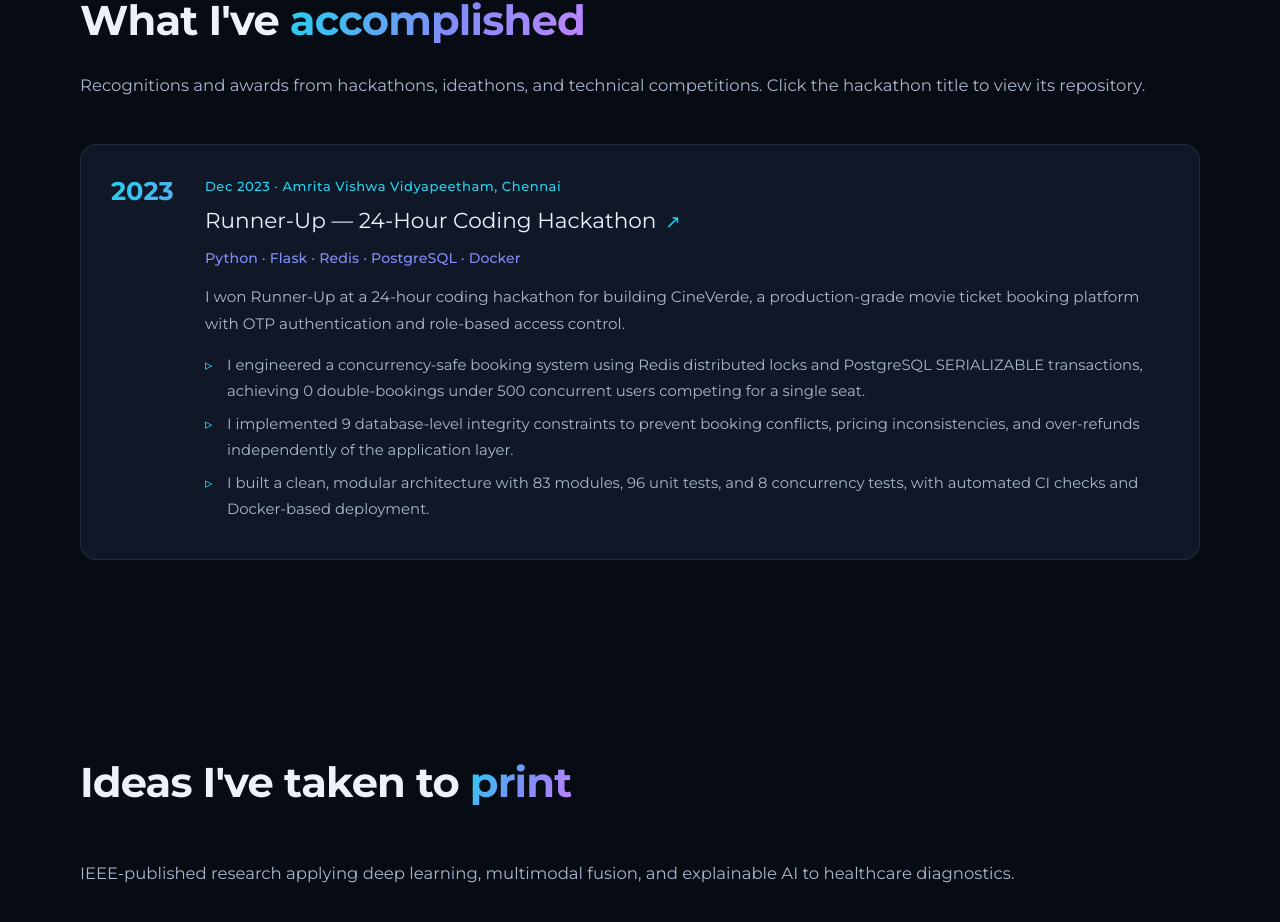
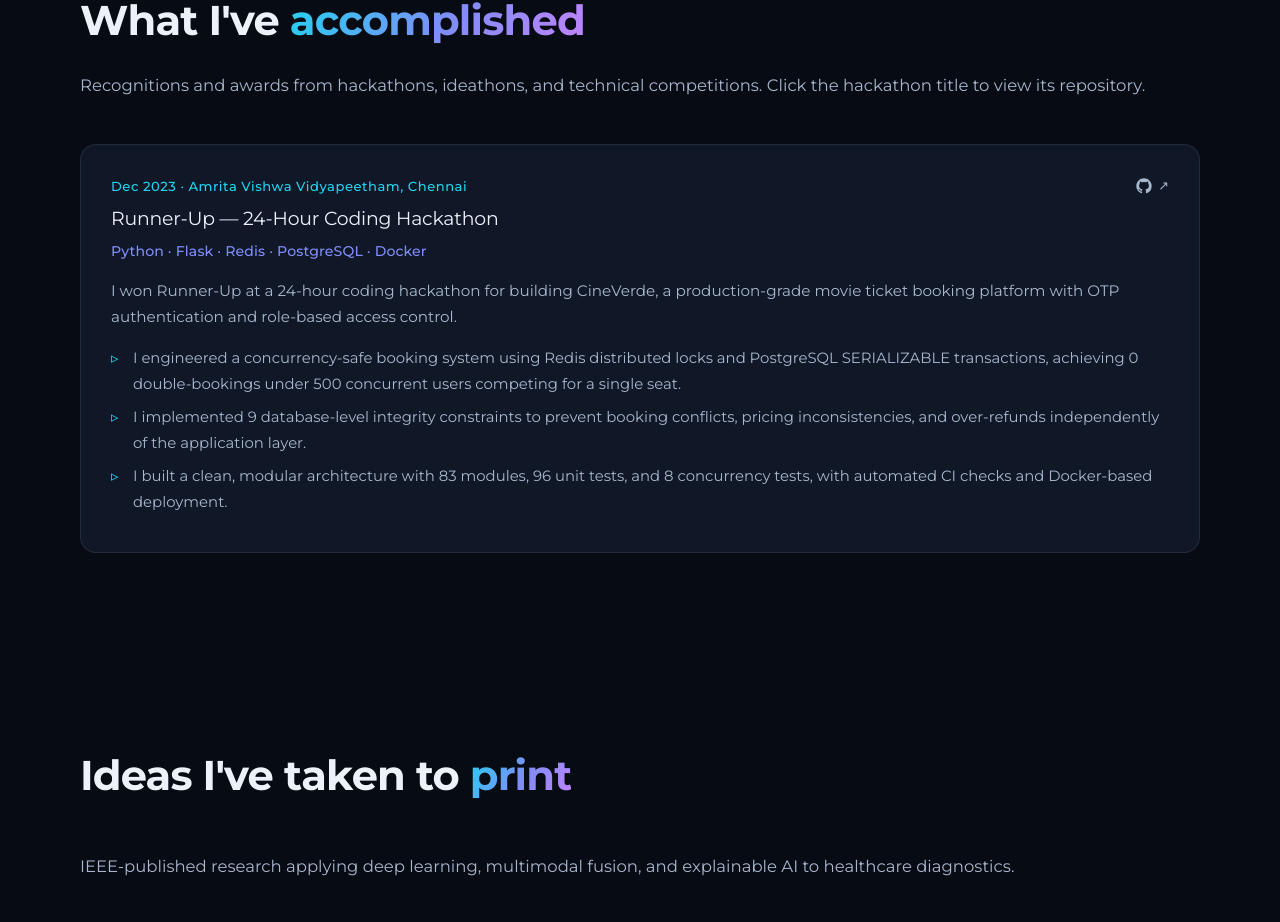
Before and after one commit to sarveshvaran-senthilkumar/portfolio-template, a React (Vite) app in the folder react-app/: page / in a window 1280 px wide. Shown: the part 5492-6414 px from the top of the page. Built offline with nearby package versions, Linux system fonts and the light colour scheme.

Commit message:
style: change achievements card style to exactly match project card layout

```diff
--- a/react-app/src/components/sections/Achievements.jsx
+++ b/react-app/src/components/sections/Achievements.jsx
@@ -5,6 +5,7 @@ import { Card } from "../ui/Card";
 import { SectionHeading } from "../ui/SectionHeading";
 import { StackLine } from "../ui/StackLine";
 import { FeatureList } from "../ui/FeatureList";
+import { GitHubIcon } from "../ui/Icons";
 
 export function Achievements() {
   return (
@@ -14,31 +15,32 @@ export function Achievements() {
         <div className="grid gap-[26px]">
           {ACHIEVEMENTS.items.map((item) => {
             const cardContent = (
-              <Card tilt className="h-full flex flex-col md:grid md:grid-cols-[auto_1fr] gap-6 text-left">
-                <div className="font-display font-bold text-[1.6rem] gradient-text leading-tight shrink-0 md:w-[70px]">
-                  {item.year}
-                </div>
-                <div>
-                  <span className="font-body font-medium text-[0.82rem] text-accent tracking-[0.04em] block mb-1">
+              <Card tilt>
+                <div className="flex items-start justify-between gap-3 flex-wrap">
+                  <span className="font-body font-medium text-[0.82rem] text-accent tracking-[0.04em]">
                     {item.meta}
                   </span>
-                  <h3 className="font-display text-[1.35rem] mb-1.5 transition-colors duration-200 group-hover/card:text-accent">
-                    {item.title}
                   {item.repo && (
-                      <span className="inline-block text-[0.85em] text-accent ml-1 transition-transform duration-200 group-hover/card:translate-x-0.5 group-hover/card:-translate-y-0.5">
-                        &nbsp;↗
+                    <span className="inline-flex items-center gap-1.5 text-[0.8rem] text-muted transition-colors duration-200 group-hover/card:text-accent">
+                      <GitHubIcon className="w-4 h-4" />
+                      <span className="transition-transform duration-200 group-hover/card:translate-x-0.5 group-hover/card:-translate-y-0.5">
+                        ↗
+                      </span>
                     </span>
                   )}
+                </div>
+
+                <h3 className="font-display text-[1.18rem] mt-1 mb-1 tracking-[-0.01em] transition-colors duration-200 group-hover/card:text-accent text-left">
+                  {item.title}
                 </h3>
                 <StackLine>{item.stack}</StackLine>
                 <p
-                    className="text-muted text-[0.95rem] mb-3.5 [&_strong]:text-text [&_strong]:font-semibold"
+                  className="text-muted text-[0.95rem] mb-3.5 [&_strong]:text-text [&_strong]:font-semibold text-left"
                   dangerouslySetInnerHTML={{ __html: item.lead }}
                 />
                 {item.points && item.points.length > 0 && (
                   <FeatureList items={item.points} className="[&_li]:text-[0.93rem]" />
                 )}
-                </div>
               </Card>
             );
 
```
Also changed, not shown: 1 other file (tests, documents, lock files or other folders). Lines whose indentation alone changed are shown as unchanged.
